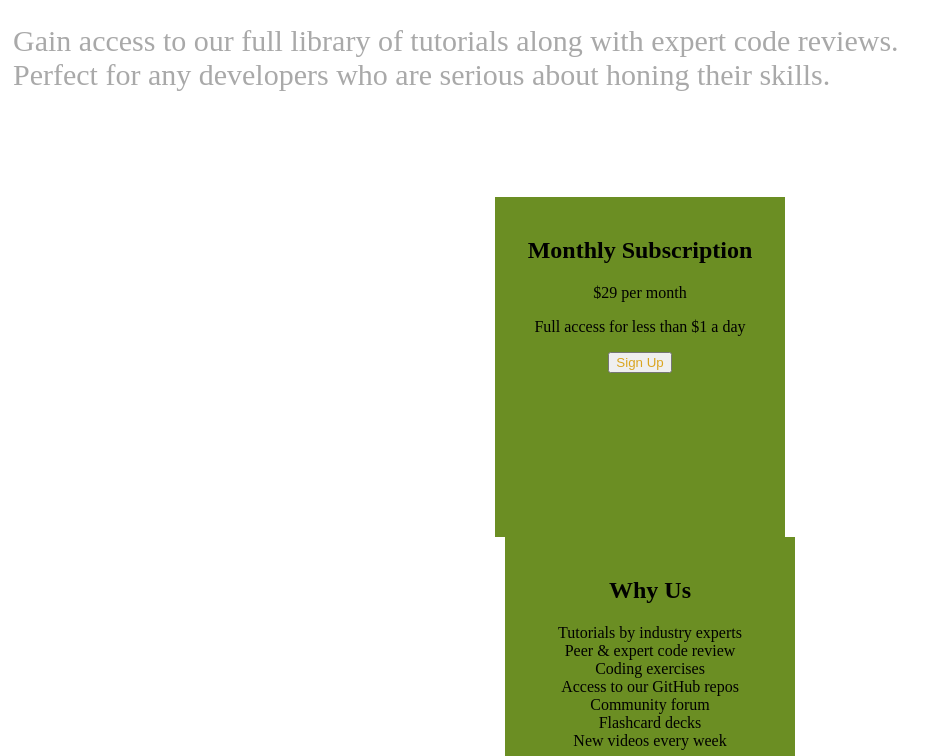
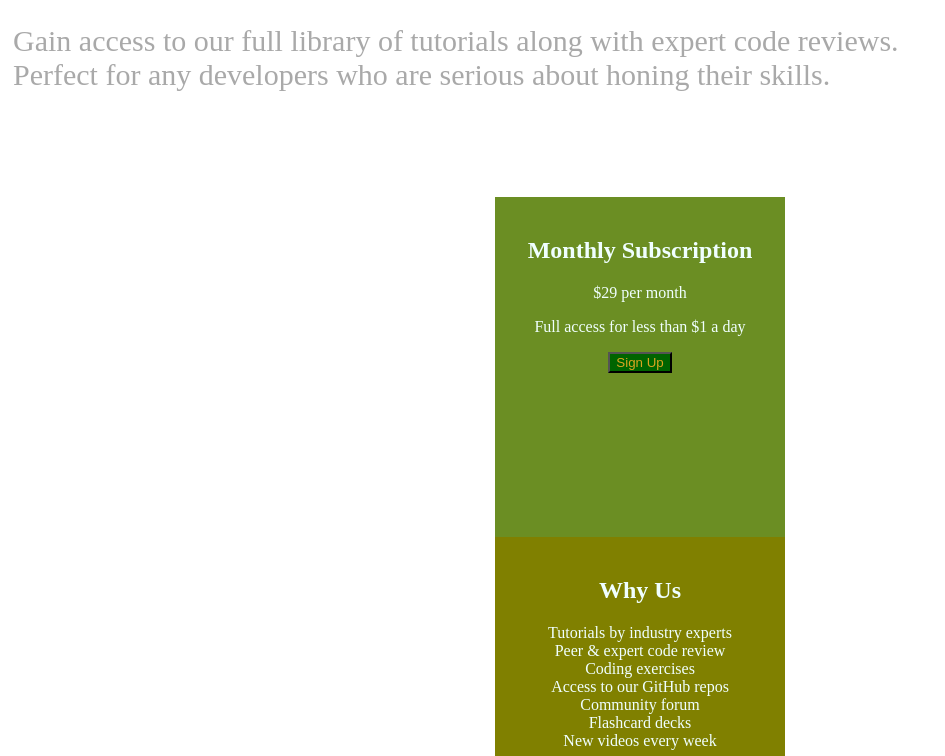
Before and after one commit to yshifa/web-page, a plain HTML site: page index.html in a window 1280 px wide. Shown: the part 196-952 px from the top of the page, without its empty margins (0-945 px from the left). Drawn offline with Linux system fonts and the light colour scheme.

Commit message:
alter the boxes

```diff
--- a/index.html
+++ b/index.html
@@ -16,14 +16,14 @@
 <div class="wrapper">
  <section>
      <div class="box-1">
-         <h1>Monthly Subscription</h1>
-         <p>$29 per month</p>
-         <p>Full access for less than $1 a day</p>
+         <h1 style="color: azure;">Monthly Subscription</h1>
+         <p style="color: azure;">$29 per month</p>
+         <p style="color: azure;">Full access for less than $1 a day</p>
          <input type="button" value="Sign Up">
      </div>
      <div class="box-2">
-         <h1>Why Us</h1>
-         <p>Tutorials by industry experts<br>Peer & expert code review<br>Coding exercises<br>Access to our GitHub repos<br>Community forum<br>Flashcard decks<br>New videos every week</p>
+         <h1 style="color: azure;">Why Us</h1>
+         <p style="color: azure;">Tutorials by industry experts<br>Peer & expert code review<br>Coding exercises<br>Access to our GitHub repos<br>Community forum<br>Flashcard decks<br>New videos every week</p>
      </div>
     </section>
 </div>
--- a/style.css
+++ b/style.css
@@ -39,6 +39,7 @@ h3{
 .box-1 input{
     text-align: center;
     color: goldenrod;
+    background-color: darkgreen;
 }
 
 .box-2{
@@ -46,6 +47,8 @@ h3{
     height: 300px;
     padding: 20px;
     text-align: center;
-    background:olivedrab;
+    background:olive;
     float: right;
+    margin: 0px 10px;
+
 }
```
